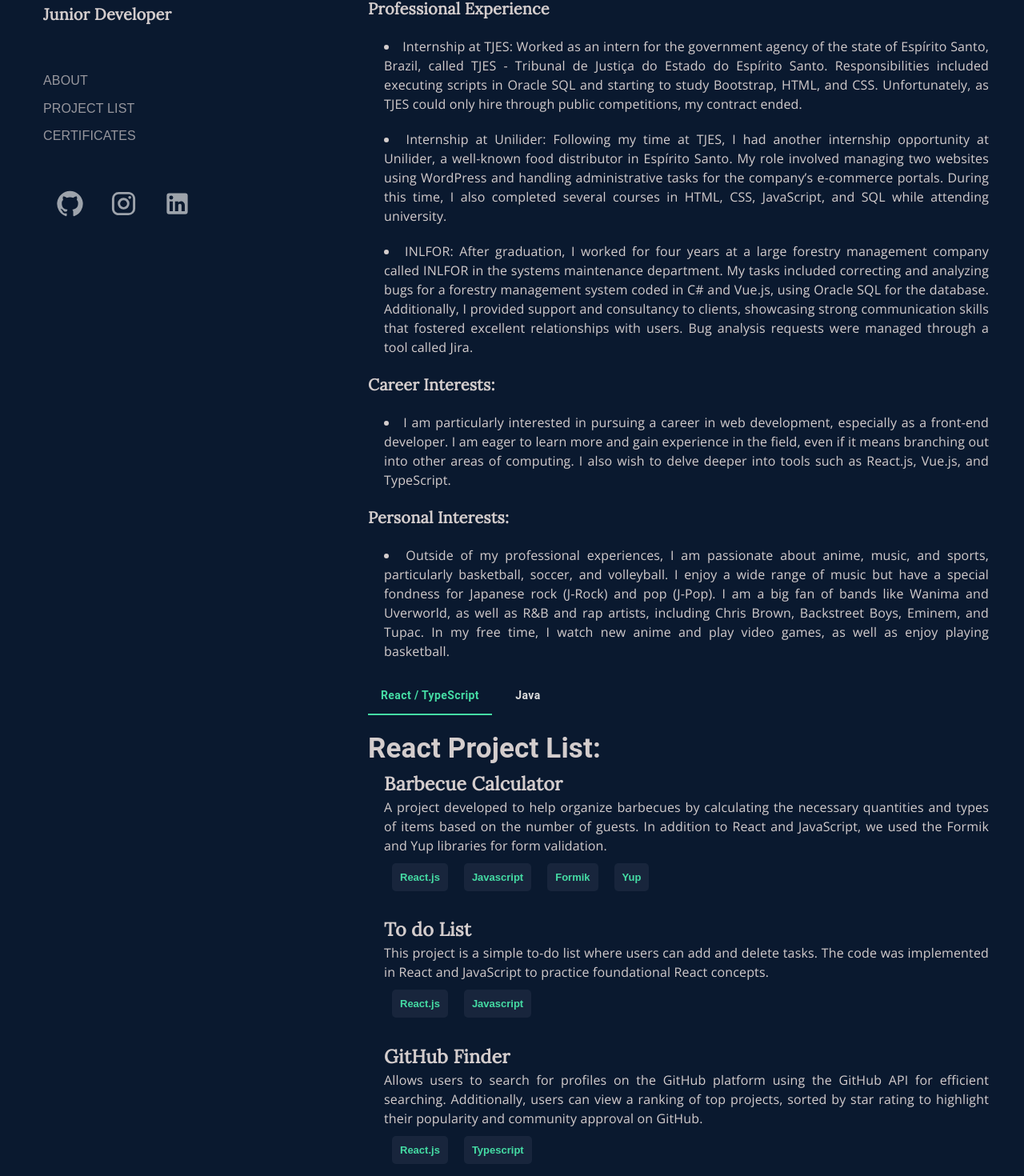
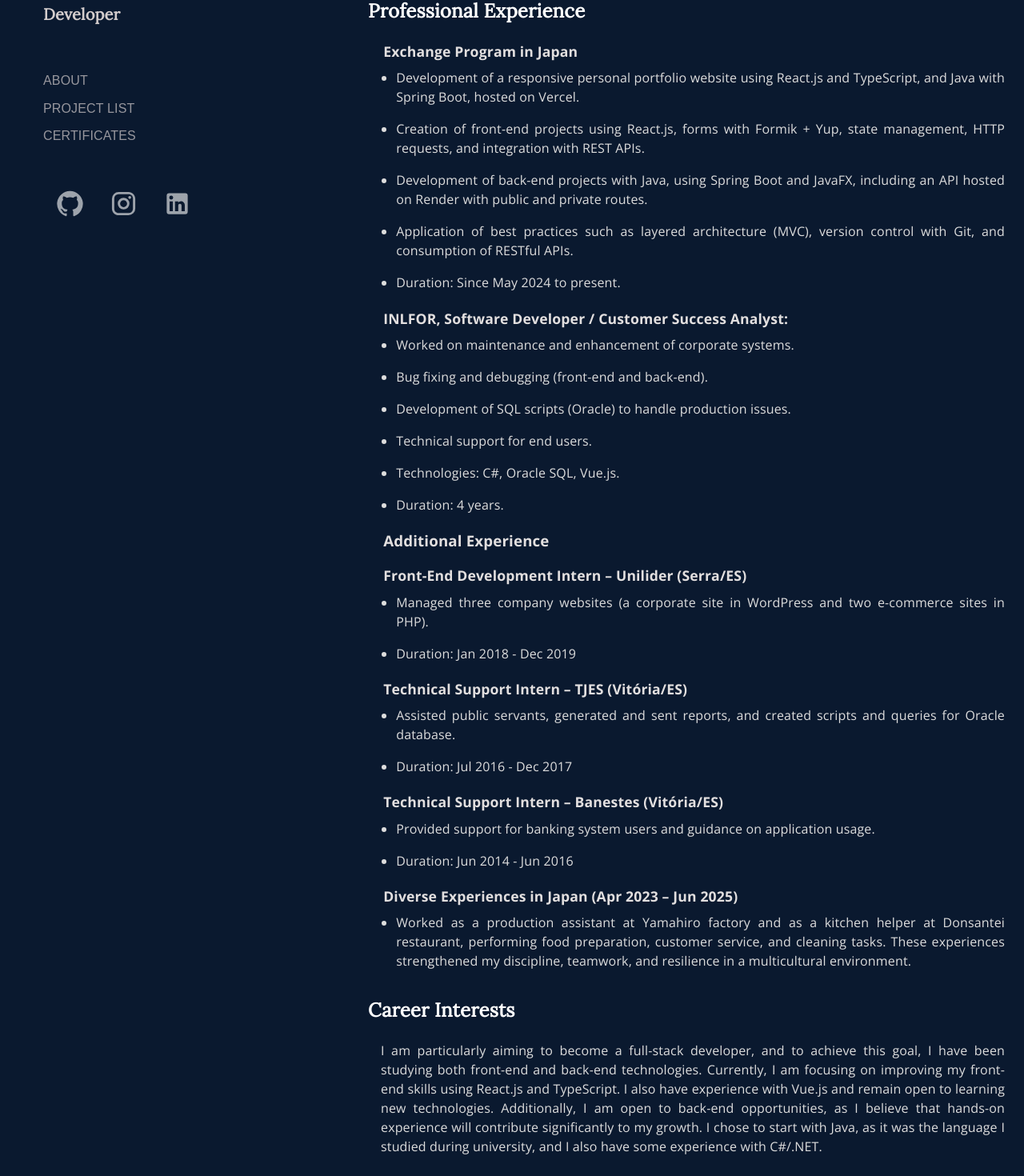
Before and after one commit to Kassiano-Santos/Kassiano-Santos, a React (Vite) app in the folder ReactProjects/Portfolio/: page / in a window 1280 px wide. Shown: the part 127-1597 px from the top of the page at 80% size. Built offline with nearby package versions, Linux system fonts and the light colour scheme.

Commit message:
Changing the Field of Experience

```diff
--- a/ReactProjects/Portfolio/src/components/About.module.css
+++ b/ReactProjects/Portfolio/src/components/About.module.css
@@ -1,9 +1,51 @@
 .title {
   font-family: "Roboto";
-  font-size: 35px;
-  color: #d4cdcd;
+  font-size: 2.2rem;
+  color: #fff;
   font-weight: bold;
 }
+.subtitleAbout{
+  color: #fff;
+  font-family: "lora";
+}
+
+.aboutText {
+  margin-bottom: 2rem;
+  font-family: "open sans";
+  text-align: justify;
+}
+
+.aboutText h4 {
+  margin-bottom: 0.5rem;
+  font-size: 1.1rem;
+  font-weight: bold;
+  color: #e2dfdf;
+}
+
+.aboutText ul {
+  padding-left: 1.2rem;
+  color: #ddd;
+  margin-top: 1.2rem;
+}
+.aboutText h3 {
+  color: #e2dfdf;
+  margin-bottom: 1rem;
+}
+
+.aboutText li {
+  margin-bottom: 1rem;
+  line-height: 1.5;
+  margin-left: 1rem;
+}
+.aboutText p {
+  margin-bottom: 1rem;
+  line-height: 1.5;
+  margin-left: 1rem;
+  color: #ddd;
+  margin-top: 1.2rem;
+}
+
+/*
 .aboutText{
   color: #d4cdcd;
   font-family: "open sans";
@@ -12,16 +54,16 @@
   padding-bottom: 20px;
   text-align: justify;
 }
+
 .aboutText li{
   margin-top: 20px;
   margin-left: 20px;
 }
+.aboutText h4{
+  margin-top: 10px;
+}
+*/
 
-.subtitleAbout{
-  color: #d4cdcd;
-  font-family: "lora";
-  font-size: 20px;
-}
 
 @media (max-width: 1024px) {
   .title{
--- a/ReactProjects/Portfolio/src/components/About.tsx
+++ b/ReactProjects/Portfolio/src/components/About.tsx
@@ -5,48 +5,94 @@
     <div>
       <h2 className={styles.title}>About</h2>
       <div>
-        <h3 className={styles.subtitleAbout}>Professional Experience</h3>
+        <h2 className={styles.subtitleAbout}>Professional Experience</h2>
         <div className={styles.aboutText}>
+          <ul>
+            <h4>Exchange Program in Japan</h4>
            <li>
-            Internship at TJES: Worked as an intern for the government agency of
-            the state of Espírito Santo, Brazil, called TJES - Tribunal de Justiça
-            do Estado do Espírito Santo. Responsibilities included executing
-            scripts in Oracle SQL and starting to study Bootstrap, HTML, and CSS.
-            Unfortunately, as TJES could only hire through public competitions,
-            my contract ended.
+            Development of a responsive personal portfolio website using
+            React.js and TypeScript, and Java with Spring Boot, hosted on
+            Vercel.
           </li>
           <li>
-            Internship at Unilider: Following my time at TJES, I had another
-            internship opportunity at Unilider, a well-known food distributor
-            in Espírito Santo. My role involved managing two websites using
-            WordPress and handling administrative tasks for the company’s
-            e-commerce portals. During this time, I also completed several courses
-            in HTML, CSS, JavaScript, and SQL while attending university.
+            Creation of front-end projects using React.js, forms with Formik +
+            Yup, state management, HTTP requests, and integration with REST
+            APIs.
           </li>
            <li>
-            INLFOR: After graduation, I worked for four years at a large forestry
-            management company called INLFOR in the systems maintenance department.
-            My tasks included correcting and analyzing bugs for a forestry
-            management system coded in C# and Vue.js, using Oracle SQL for the
-            database. Additionally, I provided support and consultancy to clients,
-            showcasing strong communication skills that fostered excellent
-            relationships with users. Bug analysis requests were managed through a
-            tool called Jira.
+            Development of back-end projects with Java, using Spring Boot and JavaFX,
+      including an API hosted on Render with public and private routes.
            </li>
+           <li>
+            Application of best practices such as layered architecture (MVC),
+      version control with Git, and consumption of RESTful APIs.
+           </li>
+           <li>Duration: Since May 2024 to present.</li>
+          </ul>
+          <ul>
+            <h4>INLFOR, Software Developer / Customer Success Analyst:</h4>
+            <li>Worked on maintenance and enhancement of corporate systems.</li>
+            <li>Bug fixing and debugging (front-end and back-end).</li>
+            <li>Development of SQL scripts (Oracle) to handle production issues.</li>
+            <li>Technical support for end users.</li>
+            <li>Technologies: C#, Oracle SQL, Vue.js.</li>
+            <li>Duration: 4 years.</li>
+          </ul>
+          <ul>
+            <h3>Additional Experience</h3>
+            <h4>Front-End Development Intern – Unilider (Serra/ES)</h4>
+            <li>
+                Managed three company websites (a corporate site in WordPress and
+                two e-commerce sites in PHP).
+            </li>
+            <li>Duration: Jan 2018 - Dec 2019</li>
+          </ul>
+          <ul>
+            <h4>Technical Support Intern – TJES (Vitória/ES)</h4>
+            <li>
+                Assisted public servants, generated and sent reports, and
+                created scripts and queries for Oracle database.
+            </li>
+            <li>Duration: Jul 2016 - Dec 2017</li>
+          </ul>
+          <ul>
+            <h4>Technical Support Intern – Banestes (Vitória/ES)</h4>
+            <li>
+                Provided support for banking system users and guidance on
+                application usage.
+            </li>
+            <li>Duration: Jun 2014 - Jun 2016</li>
+          </ul>
+          <ul>
+            <h4>Diverse Experiences in Japan (Apr 2023 – Jun 2025)</h4>
+            <li>
+              Worked as a production assistant at Yamahiro factory and as a
+              kitchen helper at Donsantei restaurant, performing food
+              preparation, customer service, and cleaning tasks. These
+              experiences strengthened my discipline, teamwork, and resilience
+              in a multicultural environment.
+            </li>
+          </ul>
         </div>
-        <h3 className={styles.subtitleAbout}>Career Interests:</h3>
+        <h2 className={styles.subtitleAbout}>Career Interests</h2>
         <div className={styles.aboutText}>
-          <li>
-            I am particularly interested in pursuing a career in web development,
-            especially as a front-end developer. I am eager to learn more and
-            gain experience in the field, even if it means branching out into
-            other areas of computing. I also wish to delve deeper into tools
-            such as React.js, Vue.js, and TypeScript.
-          </li>
+            <p>
+              I am particularly aiming to become a full-stack developer, and
+              to achieve this goal, I have been studying both front-end and
+              back-end technologies. Currently, I am focusing on improving my
+              front-end skills using React.js and TypeScript. I also have
+              experience with Vue.js and remain open to learning new
+              technologies.
+              Additionally, I am open to back-end opportunities, as I believe
+              that hands-on experience will contribute significantly to my
+              growth. I chose to start with Java, as it was the language I
+              studied during university, and I also have some experience with
+              C#/.NET.
+            </p>
         </div>
-        <h3 className={styles.subtitleAbout}>Personal Interests:</h3>
+        <h2 className={styles.subtitleAbout}>Personal Interests</h2>
         <div className={styles.aboutText}>
-          <li>
+            <p>
               Outside of my professional experiences, I am passionate about anime,
               music, and sports, particularly basketball, soccer, and volleyball.
               I enjoy a wide range of music but have a special fondness for
@@ -55,7 +101,7 @@
               Chris Brown, Backstreet Boys, Eminem, and Tupac. In my free time,
               I watch new anime and play video games, as well as enjoy playing
               basketball.
-          </li>
+            </p>
         </div>
       </div>
     </div>
--- a/ReactProjects/Portfolio/src/components/WebThema.tsx
+++ b/ReactProjects/Portfolio/src/components/WebThema.tsx
@@ -21,7 +21,7 @@
           <Grid size={{xl: 4,sm:12, xs: 12}} className={styles.fixedGrid}>
             <Grid size={{xl: 12, xs: 12}} ref = {projectListRef}>
               <h1 className={styles.name}>Kassiano Santos</h1>
-              <h2 className={styles.dev}>Junior Developer</h2>
+              <h2 className={styles.dev}>Developer</h2>
             </Grid>
             <Grid size= {{xl: 4, xs: 12}} >
               <Grid className= {styles.linkItem}>
--- a/ReactProjects/Portfolio/src/components/webTheme.module.css
+++ b/ReactProjects/Portfolio/src/components/webTheme.module.css
@@ -42,7 +42,7 @@
 .name{
   font-size: 40px;
   font-family: "lora";
-  color: #d4cdcd;
+  color: #fff;
 }
 
 .dev{
```
Lines whose indentation alone changed are shown as unchanged.
